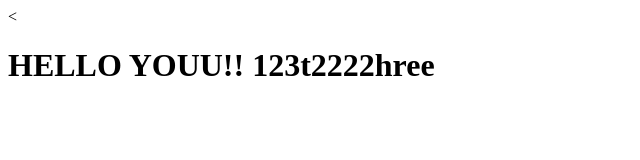
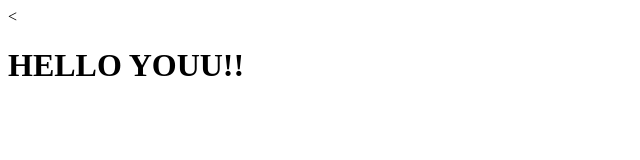
Before and after one commit to jzanee/crs-angj-test, a plain HTML site: page index.html in a window 1280 px wide. Shown: the whole page, without its empty margins (0-640 px from the left). Drawn offline with Linux system fonts and the light colour scheme.

Commit message:
next version of web file

```diff
--- a/index.html
+++ b/index.html
@@ -5,6 +5,6 @@
     <title>Hello YOU</title>
   </head>
   <body>
-    <<h1>HELLO YOUU!! 123t2222hree</h1>
+    <<h1>HELLO YOUU!!</h1>
   </body>
 </html>
```
